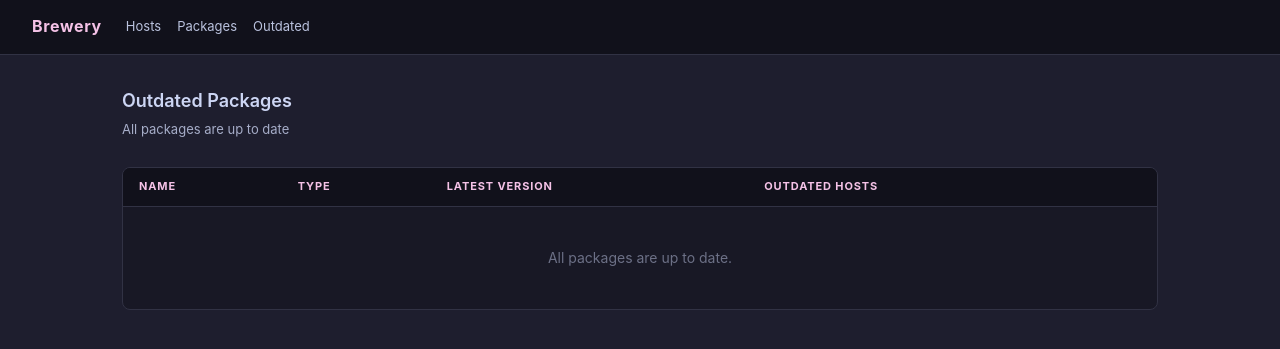
After one commit to cpressland/brewery, a FastAPI app: template server/templates/outdated.html in a window 1280 px wide. The commit adds this page. Shown: the top 349 px of the page. Run offline with FastAPI, Linux system fonts and the light colour scheme; the template is opened without the code that fills it, so the values that code supplies are empty.

Commit message:
feat: add a new `outdated` page showing packages requiring upgrades

```diff
--- a/server/templates/base.html
+++ b/server/templates/base.html
@@ -335,6 +335,7 @@
     <nav>
       <a href="/">Hosts</a>
       <a href="/packages">Packages</a>
+      <a href="/outdated">Outdated</a>
       {% if show_logout %}
       <form method="post" action="/logout" style="display: inline; margin-left: 0.5rem;">
         <button type="submit" class="btn" style="font-size: 0.75rem; padding: 0.25rem 0.625rem;">Logout</button>
--- /dev/null
+++ b/server/templates/outdated.html
@@ -0,0 +1,35 @@
+{% extends "base.html" %}
+{% block title %}Brewery — Outdated{% endblock %}
+
+{% block content %}
+<div class="page-header">
+  <h2>Outdated Packages</h2>
+  <p class="sub">
+    {% if outdated %}
+      {{ outdated | length }} package{% if outdated | length != 1 %}s{% endif %} with hosts behind the latest version
+    {% else %}
+      All packages are up to date
+    {% endif %}
+  </p>
+</div>
+
+<div class="card">
+  <table>
+    <thead>
+      <tr>
+        <th>Name</th>
+        <th>Type</th>
+        <th>Latest Version</th>
+        <th>Outdated Hosts</th>
+        <th></th>
+      </tr>
+    </thead>
+    <tbody id="outdated-body"
+      hx-get="/outdated-partial"
+      hx-trigger="every 60s"
+      hx-swap="innerHTML">
+      {% include "partials/outdated_rows.html" %}
+    </tbody>
+  </table>
+</div>
+{% endblock %}
--- /dev/null
+++ b/server/templates/partials/outdated_rows.html
@@ -0,0 +1,32 @@
+{% if outdated %}
+  {% for pkg in outdated %}
+  <tr>
+    <td><a href="/packages/{{ pkg.type }}/{{ pkg.name }}">{{ pkg.name }}</a></td>
+    <td><span class="badge badge-{{ pkg.type }}">{{ pkg.type }}</span></td>
+    <td><code>{{ pkg.latest_version }}</code></td>
+    <td>
+      <div class="host-chips">
+        {% for h in pkg.outdated_hosts %}
+        <span class="host-chip">
+          <a href="/hosts/{{ h.serial_number }}">{{ h.hostname }}</a>
+          <span style="color: var(--overlay0); margin-left: 0.25rem;">{{ h.version }}</span>
+        </span>
+        {% endfor %}
+      </div>
+    </td>
+    <td style="white-space: nowrap;">
+      <span id="upgrade-result-{{ loop.index }}"></span>
+      <button class="btn btn-pink"
+        hx-post="/outdated/{{ pkg.type }}/{{ pkg.name }}/upgrade-all"
+        hx-target="#upgrade-result-{{ loop.index }}"
+        hx-swap="innerHTML">
+        Upgrade All
+      </button>
+    </td>
+  </tr>
+  {% endfor %}
+{% else %}
+  <tr>
+    <td colspan="5" class="empty">All packages are up to date.</td>
+  </tr>
+{% endif %}
```
Also changed, not shown: server/routes/web.py (+75 -0 lines).
